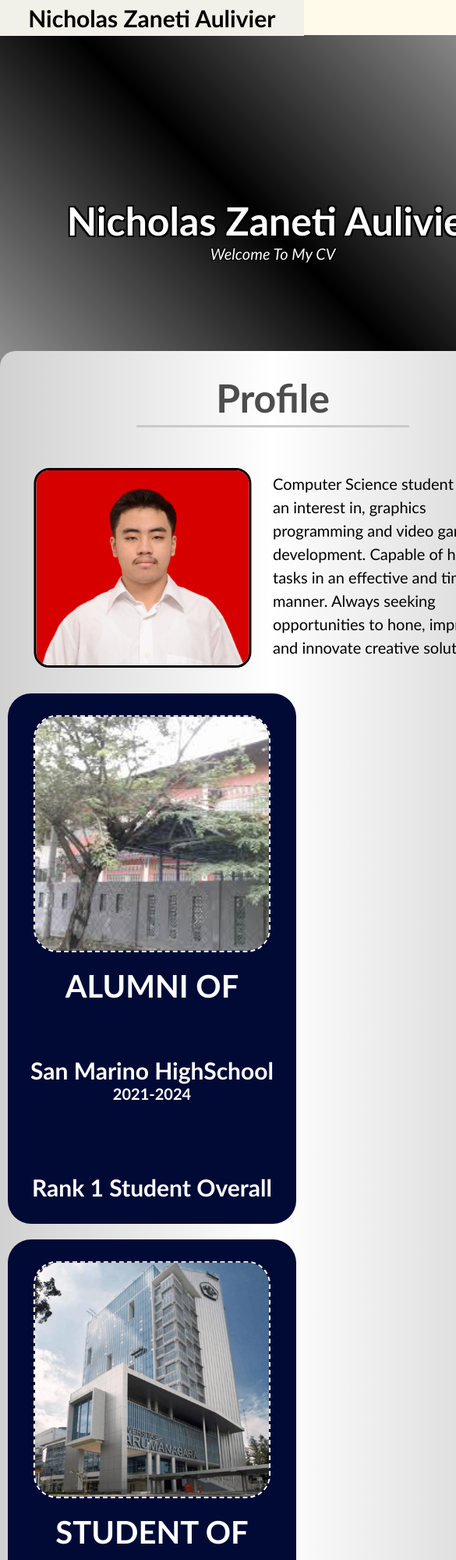
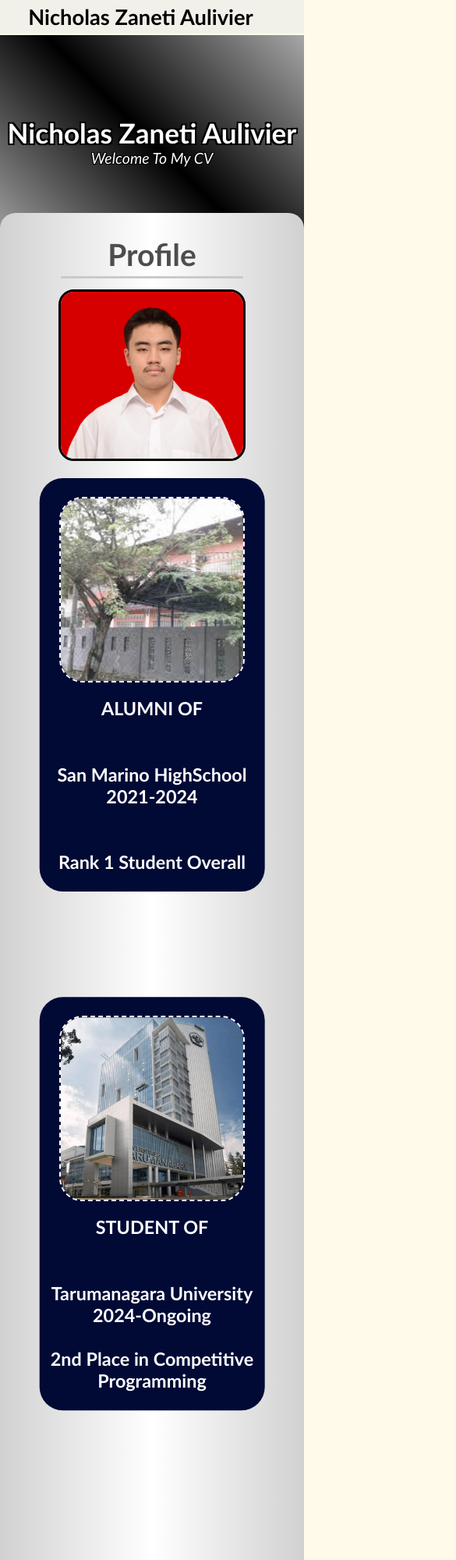
Before and after one commit to NicholasZanetiAulivier/Tugas1_535240054_NicholasZanetiAulivier, a plain HTML site: page index.html in a window 390 px wide. Shown: the top 2000 px of the page at 78% size, 585 px wide, since content can reach past the window. Drawn offline with Linux system fonts and the light colour scheme.

Commit message:
<600px fix in progress

```diff
--- a/css-fix/indexStyle-medium-screen.css
+++ b/css-fix/indexStyle-medium-screen.css
@@ -334,14 +334,155 @@
     }
 }
 
-/*Look man, by this point you can just scroll the screen*/
-/*how thin is your phone :'(  */
-/*Just enable Desktop Site*/
-/*It'll be boring af if everything is arranged vertically*/
-/*let my face be there*/
-@media only screen and (max-width: 700px) {
+/*Gonna fix this*/
+@media only screen and (max-width: 600px) {
+    #handle {
+        font-size: 7vw;
+    }
 
-    body {
-        overflow-x: scroll;
+    #bannerName {
+        font-size: 9vw;
     }
+
+    #bannerWelcome {
+        font-size: 5vw;
+    }
+
+    #banner {
+        height: 70vw;
+    }
+
+    #content {
+        top: 70vw;
+    }
+
+    .partTitle {
+        font-size: 10vw;
+        width: 60vw;
+    }
+
+    #profile img {
+        width: 60vw;
+        top: 25vw;
+        height: auto;
+        left: 50%;
+        transform: translateX(-50%);
+    }
+
+    #profileText {
+        top: 25vw;
+        font-size: 4vw;
+        line-height: 6vw;
+        width: 58vw;
+        height: 55.6vw;
+        padding-left: 2vw;
+        left: 50%;
+        border-radius: 20px;
+        transform: translate(-50%, 0.5%);
+        color: #FFFFFF;
+        background-color: rgba(1, 1, 1, 0.5);
+        opacity: 0;
+        transition: 0.5s;
+    }
+
+    #profileText:hover {
+        opacity: 100%;
+    }
+
+    #educationAndAchievements {
+        top: 90vw;
+    }
+
+    #sanmar #textStuff .item1,
+    #sanmar #textStuff .item2,
+    #sanmar #textStuff .item3,
+    #sanmar #textStuff .captioner,
+    #untar #textStuff .item1,
+    #untar #textStuff .item2,
+    #untar #textStuff .item3,
+    #untar #textStuff .captioner {
+        font-size: 6vw;
+    }
+
+    #sanmar #bg {
+        height: 136vw;
+        width: 74vw;
+    }
+
+    #sanmar img {
+        width: 60vw;
+        height: 60vw;
+    }
+
+    #sanmar img:hover {
+        width: 60vw;
+        height: 60vw;
+    }
+
+    #sanmar #textStuff {
+        transform: translate(-50%, 64vw);
+        height: 68vw;
+    }
+
+    #sanmar #textStuff .captioner {
+        top: 5vw;
+    }
+
+    #sanmar img:hover~#textStuff .captioner {
+        top: 5vw;
+        font-size: 6vw;
+    }
+
+    #sanmar img:hover~#textStuff {
+        height: 68vw;
+    }
+
+    #sanmar img:hover+#bg {
+        height: 136vw;
+        width: 74vw;
+    }
+
+    #untar #bg {
+        height: 136vw;
+        width: 74vw;
+    }
+
+    #untar {
+        transform: translateY(68vw);
+    }
+
+    #untar img {
+        width: 60vw;
+        height: 60vw;
+    }
+
+    #untar img:hover {
+        width: 60vw;
+        height: 60vw;
+    }
+
+    #untar #textStuff {
+        transform: translate(-50%, 64vw);
+        height: 68vw;
+    }
+
+    #untar img:hover~#textStuff {
+        height: 68vw;
+    }
+
+
+    #untar #textStuff .captioner {
+        top: 5vw;
+    }
+
+    #untar img:hover~#textStuff .captioner {
+        top: 5vw;
+        font-size: 6vw;
+    }
+
+    #untar img:hover+#bg {
+        height: 136vw;
+        width: 74vw;
+    }
+
 }
--- a/index.html
+++ b/index.html
@@ -41,12 +41,9 @@
                 <div id="bg"></div>
                 <div id="textStuff">
                     <span class="captioner">ALUMNI OF</span>
-                    <span style="font-size:30px;font-weight:bold;transform:translateY(-50%)" class="transparent">San
-                        Marino
-                        HighSchool</span>
-                    <span style="font-size:20px;font-weight:bold;transform: translateY(50%);"
-                        class="transparent">2021-2024</span>
-                    <span style="font-size:30px;font-weight:900;bottom:20px;" class="transparent">Rank 1 Student
+                    <span class="transparent item1">San Marino HighSchool</span>
+                    <span class="transparent item2">2021-2024</span>
+                    <span class="transparent item3">Rank 1 Student
                         Overall</span>
                 </div>
             </div>
@@ -55,12 +52,9 @@
                 <div id="bg"></div>
                 <div id="textStuff">
                     <span class="captioner">STUDENT OF</span>
-                    <span style="font-size:30px;font-weight:bold;transform:translateY(-50%)"
-                        class="transparent">Tarumanagara
-                        University</span>
-                    <span style="font-size:20px;font-weight:bold;transform: translateY(50%);"
-                        class="transparent">2024-Ongoing</span>
-                    <span style="font-size:25px;font-weight:900;bottom:20px;text-align: center;" class="transparent">2nd
+                    <span class="transparent item1">Tarumanagara University</span>
+                    <span class="transparent item2">2024-Ongoing</span>
+                    <span class="transparent item3">2nd
                         Place in
                         Competitive
                         Programming</span>
--- a/indexStyle.css
+++ b/indexStyle.css
@@ -3,7 +3,6 @@ html {
 }
 
 body {
-    min-width: 700px;
     margin: 0;
     padding: 0;
     font-family: 'Gill Sans', 'Gill Sans MT', Calibri, 'Trebuchet MS', sans-serif;
@@ -64,7 +63,6 @@ body {
     color: #FFFFFF;
     display: flex;
     height: 500px;
-    min-width: 700px;
     top: 45px;
     left: 0;
     right: 0;
@@ -101,14 +99,12 @@ body {
     right: 0;
     top: 450px;
     height: 1250px;
-    min-width: 700px;
     border-radius: 20px 20px 0 0;
 }
 
 #content .container {
     left: 0;
     right: 0;
-    min-width: 700px;
 }
 
 #content .container * {
@@ -224,6 +220,24 @@ body {
     transition-timing-function: ease-out;
 }
 
+#sanmar #textStuff .item1 {
+    font-size: 30px;
+    font-weight: bold;
+    transform: translateY(-50%);
+}
+
+#sanmar #textStuff .item2 {
+    font-size: 20px;
+    font-weight: bold;
+    transform: translateY(50%);
+}
+
+#sanmar #textStuff .item3 {
+    font-size: 30px;
+    font-weight: 900;
+    bottom: 20px;
+}
+
 .transparent {
     opacity: 0;
 }
@@ -303,6 +317,25 @@ body {
     max-width: 500px;
     transform: translateX(-100%);
     border-right: solid white 1px;
+}
+
+#untar #textStuff .item1 {
+    font-size: 30px;
+    font-weight: bold;
+    transform: translateY(-50%)
+}
+
+#untar #textStuff .item2 {
+    font-size: 20px;
+    font-weight: bold;
+    transform: translateY(50%);
+}
+
+#untar #textStuff .item3 {
+    font-size: 25px;
+    font-weight: 900;
+    bottom: 20px;
+    text-align: center;
 }
 
 #untar #textStuff .captioner {
@@ -483,7 +516,6 @@ body {
     position: absolute;
     background-color: #424242;
     color: #FFFFFF;
-    min-width: 700px;
     top: 3850px;
     left: 0;
     right: 0;
```
